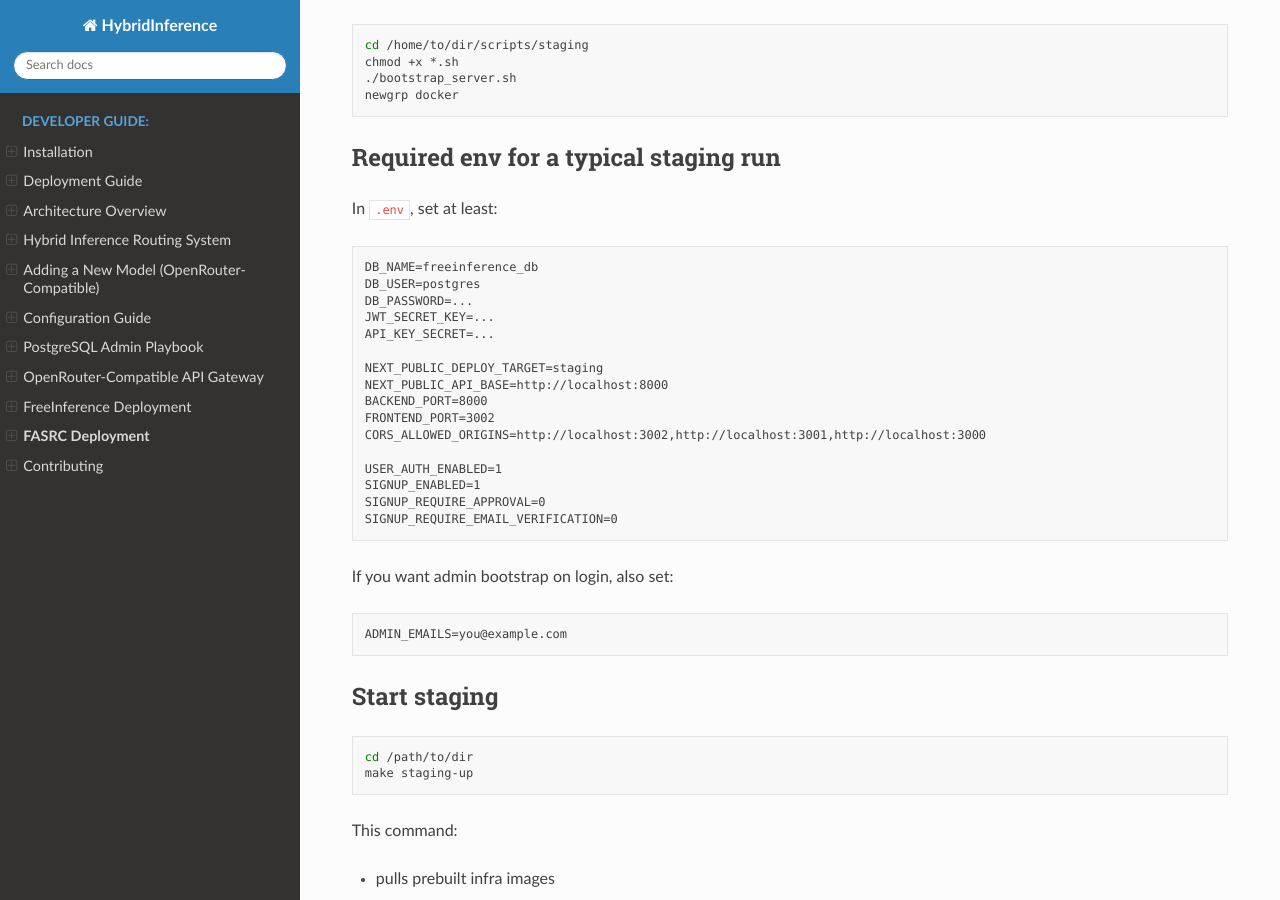
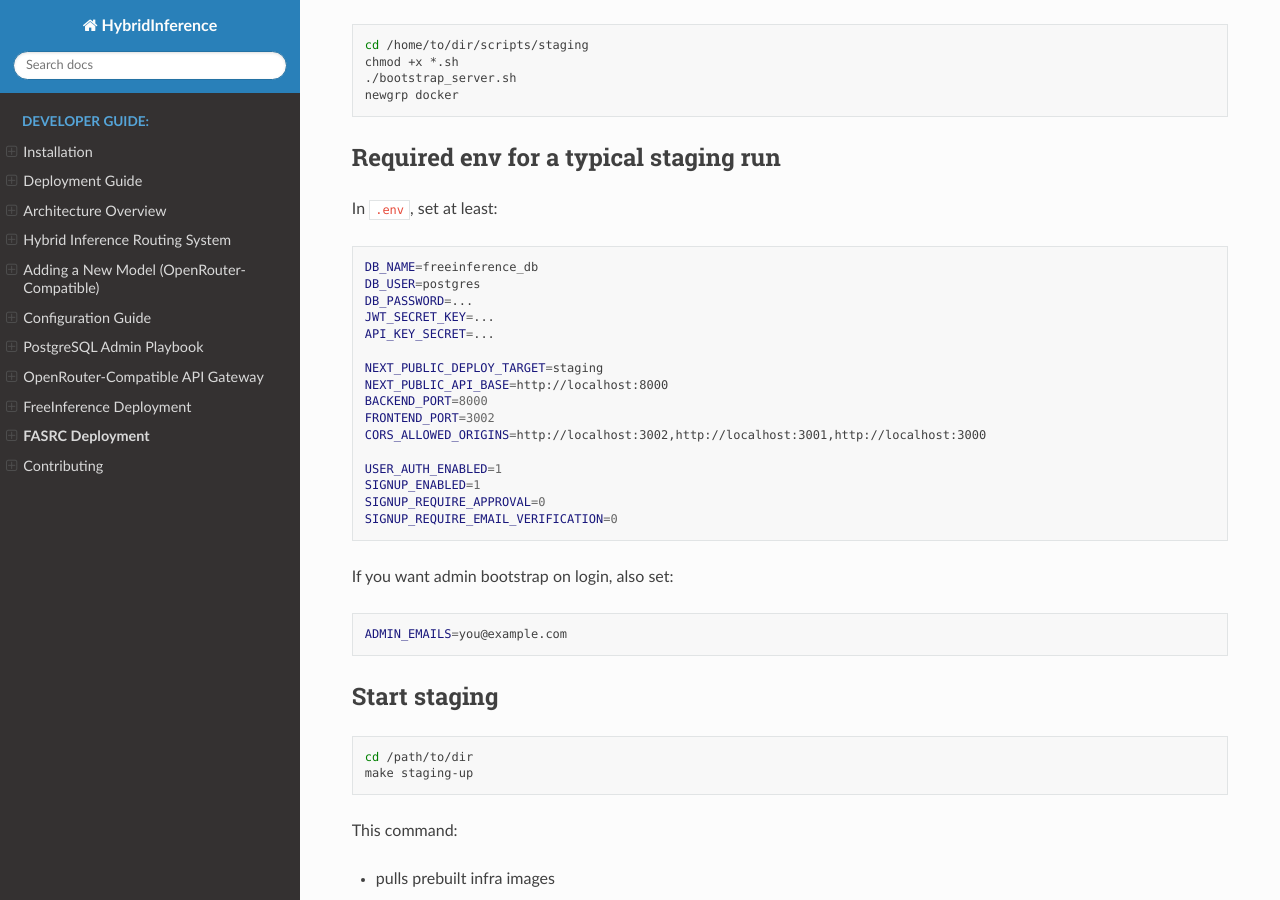
Before and after one commit to B-A-M-N/hybridInference, a Sphinx documentation site: the page built from docs/source/developer/staging.md, in a window 1280 px wide and 900 px high, scrolled down 790 px. Built offline with Sphinx 7.4.7 and the Read the Docs theme 3.1.0, drawn with Linux system fonts in a browser that asks for light colours.

Commit message:
docs: fix staging guide links and code fence highlighting

````diff
--- a/docs/source/developer/staging.md
+++ b/docs/source/developer/staging.md
@@ -2,7 +2,7 @@
 
 This staging setup is fully Dockerized. The backend, frontend, database, and
 observability services all run under
-[docker-compose.staging.yml](docker-compose.staging.yml).
+[docker-compose.staging.yml](../../../infrastructure/docker/docker-compose.staging.yml).
 
 ## Why this staging shape
 
@@ -35,7 +35,7 @@
 
 In `.env`, set at least:
 
-```env
+```bash
 DB_NAME=freeinference_db
 DB_USER=postgres
 DB_PASSWORD=...
@@ -56,7 +56,7 @@
 
 If you want admin bootstrap on login, also set:
 
-```env
+```bash
 ADMIN_EMAILS=you@example.com
 ```
 
@@ -73,7 +73,7 @@
 - builds the current backend and frontend from the worktree
 - starts the full staging stack with Docker Compose
 
-You can still use [start_staging.sh](start_staging.sh)
+You can still use [start_staging.sh](../../../scripts/staging/start_staging.sh)
 directly, but `make staging-up` is the recommended day-to-day entry point.
 
 ## SSH forwarding
````
